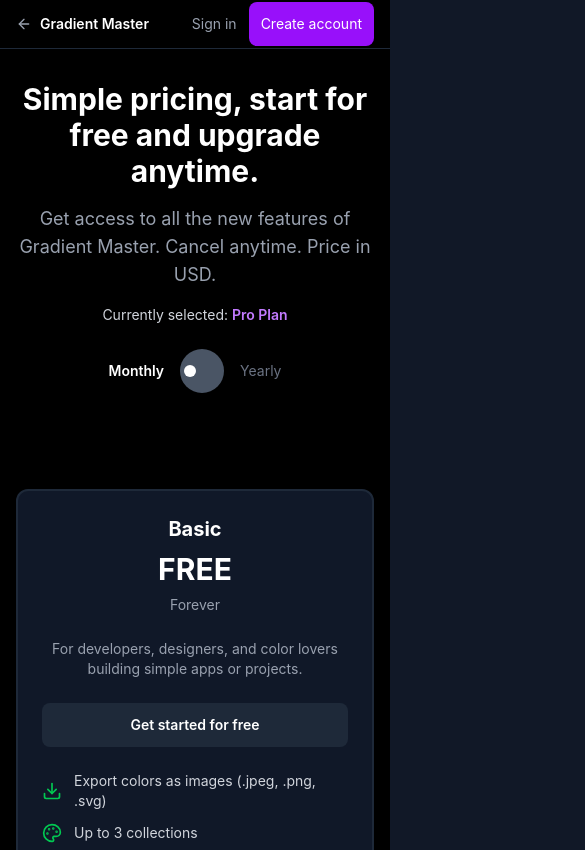
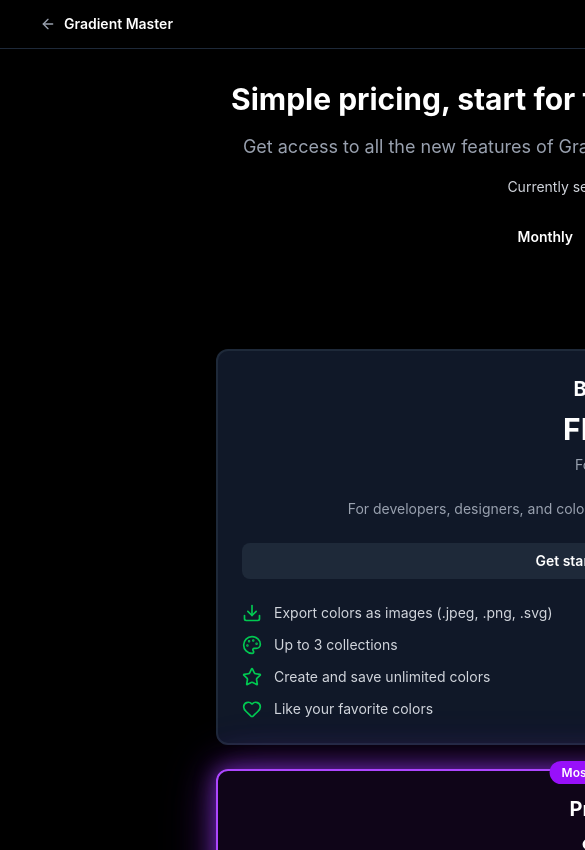
Before and after one commit to toochinos/gradient, a Next.js app: page /upgrade in a window 390 px wide. Shown: the top 850 px of the page, 585 px wide, since content can reach past the window. Built offline with nearby package versions, Linux system fonts and the light colour scheme.

Commit message:
Update SaaS with new features

```diff
--- a/src/app/globals.css
+++ b/src/app/globals.css
@@ -20,11 +20,12 @@
   user-select: none;
 }
 
-/* Mobile optimizations */
+/* Desktop view for mobile devices */
 @media (max-width: 768px) {
   body {
     -webkit-text-size-adjust: 100%;
     -ms-text-size-adjust: 100%;
+    min-width: 1200px; /* Force desktop width */
   }
 
   /* Prevent zoom on input focus */
@@ -32,21 +33,32 @@
     font-size: 16px !important;
   }
 
-  /* Improve touch targets */
+  /* Improve touch targets for desktop view */
   button, a, [role="button"] {
-    min-height: 44px;
-    min-width: 44px;
+    min-height: 32px;
+    min-width: 32px;
   }
 
-  /* Ensure gradient display is visible on mobile */
+  /* Ensure gradient display maintains desktop layout */
   .gradient-display {
-    min-height: 50vh !important;
+    min-height: 60vh !important;
     height: 100% !important;
   }
 
-  /* Fix mobile layout issues */
+  /* Fix layout for desktop view on mobile */
   .flex.flex-col {
-    height: calc(100vh - 80px) !important;
+    height: calc(100vh - 60px) !important;
+  }
+
+  /* Force desktop-like spacing and sizing */
+  .container {
+    max-width: 1200px !important;
+    margin: 0 auto !important;
+  }
+
+  /* Ensure controls panel maintains desktop layout */
+  .controls-panel {
+    min-width: 300px !important;
   }
 
   /* Ensure gradient preview area is visible */
--- a/src/app/layout.tsx
+++ b/src/app/layout.tsx
@@ -15,7 +15,7 @@
 export const metadata: Metadata = {
   title: "Gradient Master",
   description: "Create beautiful mesh gradients with interactive controls - The ultimate gradient design tool",
-  viewport: "width=device-width, initial-scale=1, maximum-scale=1, user-scalable=no",
+  viewport: "width=1200, initial-scale=0.5, maximum-scale=1, user-scalable=yes",
 };
 
 export default function RootLayout({
```
